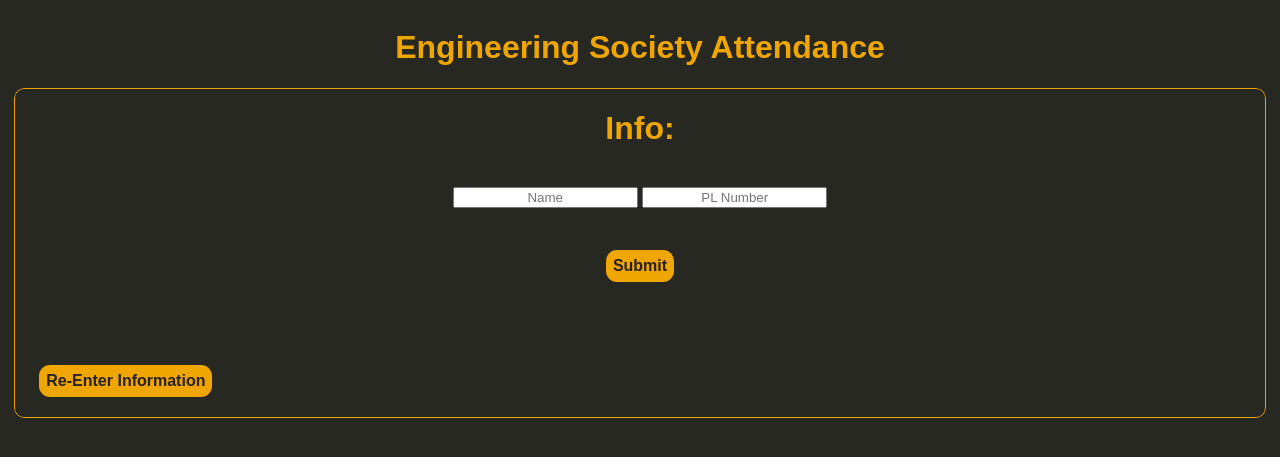
After one commit to pl232602/PWP-Lane-Detection, a Flask app: template web_app/templates/login.html in a window 1280 px wide. The commit adds this page. Shown: the top 457 px of the page. Run offline with Flask 3, Linux system fonts and the light colour scheme; the template is opened without the code that fills it, so the values that code supplies are empty.

Commit message:
finished template/demo

```diff
--- a/run.py
+++ b/run.py
@@ -1,6 +1,6 @@
 from flask import Flask
-from .ui import root
+from web_app.ui import root
 
-app = Flask(__name__)
+app = Flask(__name__,template_folder="web_app/templates")
 app.register_blueprint(root)
 app.run(host="0.0.0.0")
--- a/static/index.css
+++ b/static/index.css
@@ -29,13 +29,9 @@ html{
 .dark_grey {
     background-color: #272121;
 }
-.logs {
-    min-width: 95%;
-    height: 80%;
-    width:auto;
 
 
-}
+
 .modern_font {
     font-family: sans-serif;
     overflow: hidden;
@@ -70,11 +66,9 @@ html{
     #141310;
 }
 .submitpadding{
-    padding-left: 8px;
+    padding-left: 4px;
+    margin-top: 50px;
 }
-
-
-
 
 .root{
     border-width:0px;
@@ -88,13 +82,33 @@ html{
 
 
 }
+.info{
+    margin-bottom: 21px;
+}
 .loginbutton{
     margin-left:20px;
     margin-right:20px;
-    margin-bottom: 30px;
-    float:inherit;
-    margin-top:50px;
+    margin-bottom: 20px;
+    align-items: center;
+    text-align: center
     ;
+}
+.confirmbutton{
+    text-align: center;
+    margin-top: 30px;
+}
+.confirmtext{
+    font-weight:600;
+    margin-bottom:1px;
+    text-align: center;
+}
+
+.re_enter{
+    text-align: center;
+}
+
+.submitbutton{
+    margin-top: 42px;
 }
 
 div {
--- /dev/null
+++ b/web_app/templates/login.html
@@ -0,0 +1,31 @@
+<!DOCTYPE html>
+<html lang="en">
+  <head>
+    <meta charset="UTF-8" />
+    <meta http-equiv="X-UA-Compatible" content="IE=edge" />
+    <meta http-equiv="Cache-Control" content="no-cache, no-store, must-revalidate" />
+    <meta http-equiv="Pragma" content="no-cache" />
+    <meta http-equiv="Expires" content="0" />
+    <meta name="viewport" content="width=device-width, initial-scale=1.0" />
+    <title>Meeting Attendance</title>
+    <link rel="stylesheet" href="/static/index.css" />
+  </head>
+  <body class="modern_font">
+    <h1 style="text-align: center">Engineering Society Attendance</h1>
+    <div class="root dualdiv">
+      <div>
+        <h1 class="login">Info:</h1>
+        <br>
+        <form class="login" action="" method="post">
+          <input class="login" type="text" placeholder="Name" name="name" value="{{request.form.name }}">
+          <input class="login" type="text" placeholder="PL Number" name="plnumber" value="{{request.form.plnumber }}">
+          <br>
+          <input class="submitbutton button loginbutton" type="submit" value="Submit">
+        </form>
+        <form class="submitpadding" action="{{url_for('root.re_enter')}}" method="get">
+          <button class="button loginbutton" type="submit">Re-Enter Information</button>
+        </form>
+      </div>
+    </div>
+  </body>
+</html>
```
Also changed, not shown: web_app/templates/confirm.html (renamed from templates/confirm.html, +9 -11 lines), web_app/templates/re_enter.html (renamed from templates/home.html, +1 -11 lines), web_app/ui/__init__.py (renamed from ui/__init__.py, +7 -2 lines).
